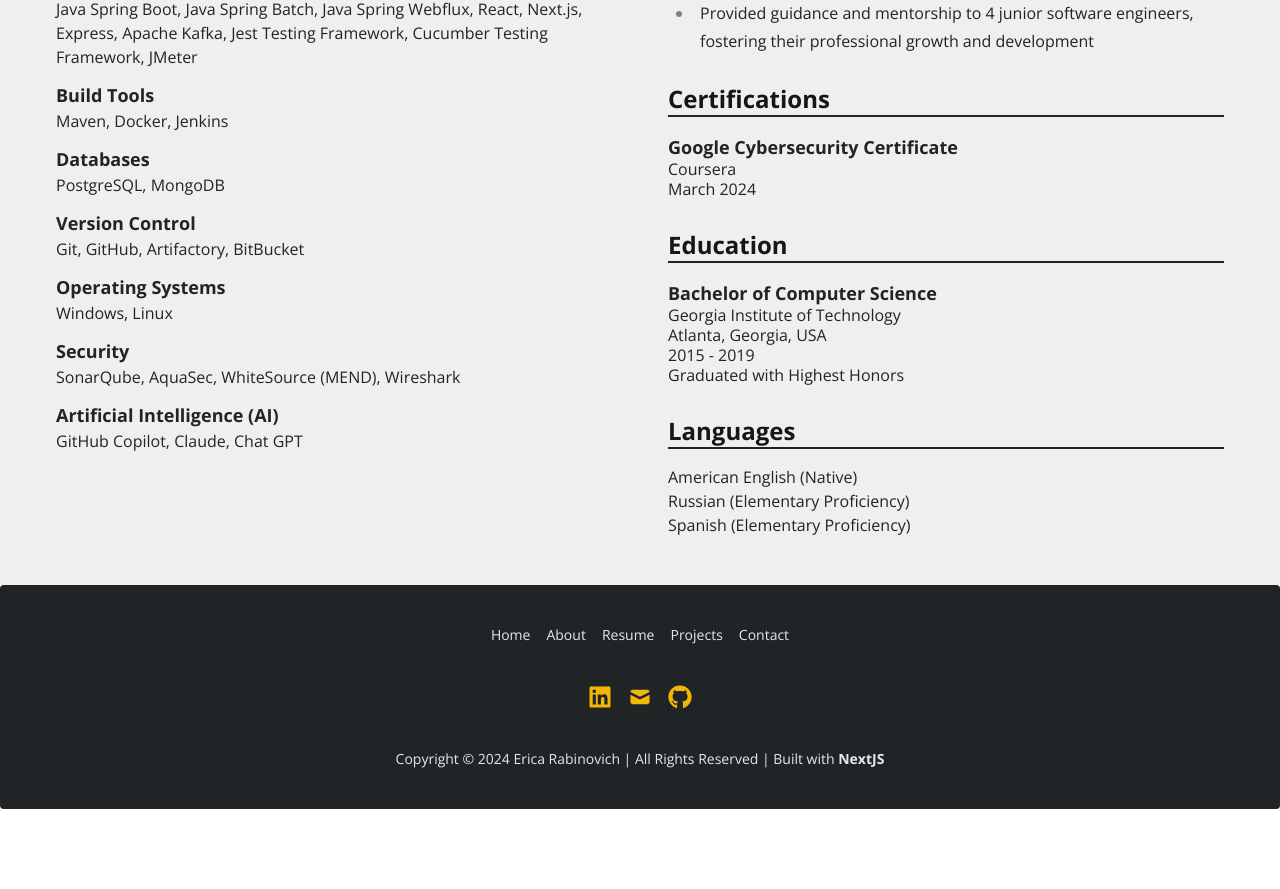
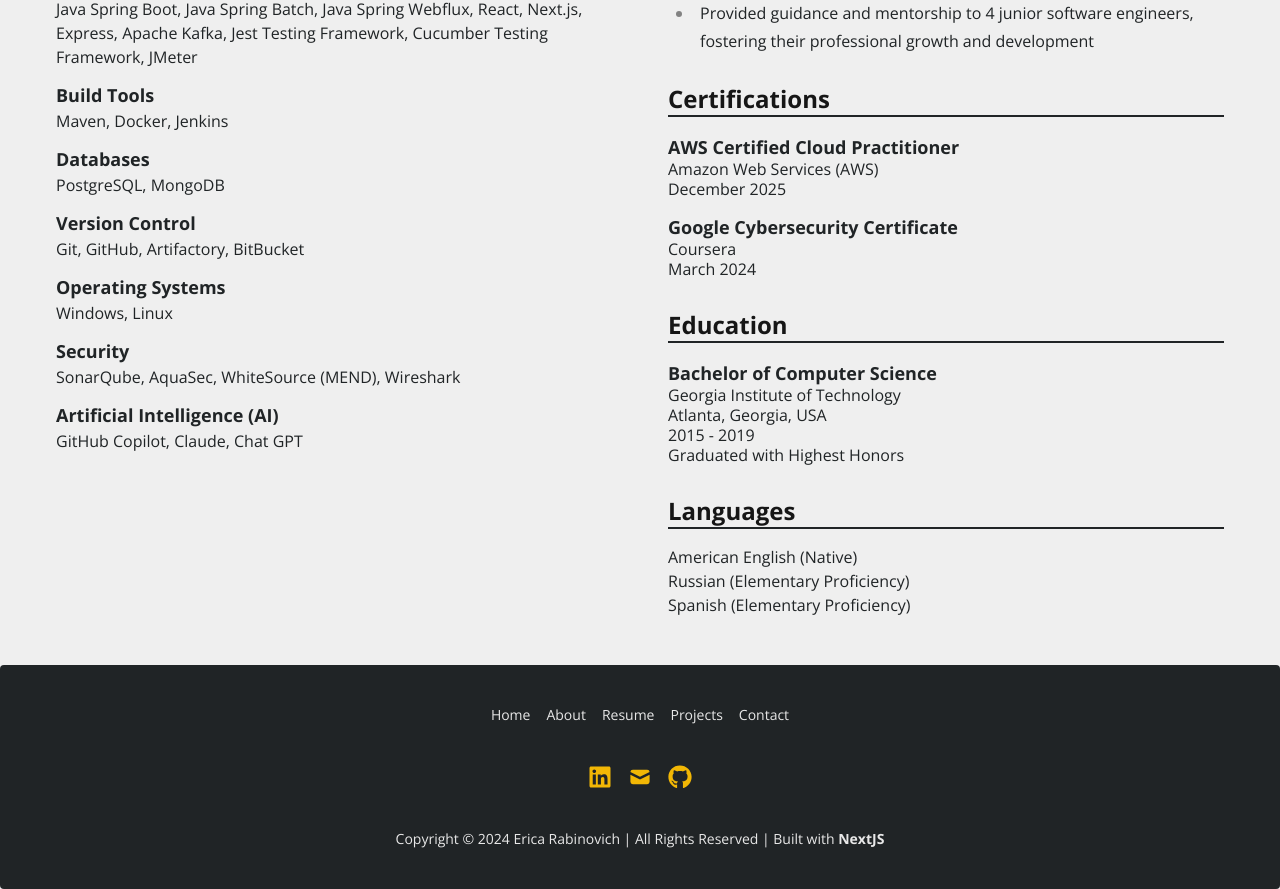
Before and after one commit to erabinovich3/personal-website, a Next.js app: page /resume in a window 1280 px wide. Shown: the part 952-1841 px from the top of the page. Before the commit the page ends 1761 px from the top, so only its background shows below. Built offline with nearby package versions, Linux system fonts and the light colour scheme.

Commit message:
adding aws cert to resume page

```diff
--- a/src/app/(not-home-pages)/resume/page.tsx
+++ b/src/app/(not-home-pages)/resume/page.tsx
@@ -165,6 +165,10 @@
                         </WorkExpBlock>
                     </ResumeSection>
                     <ResumeSection title="Certifications">
+                        <ResumeBlock title="AWS Certified Cloud Practitioner">
+                            <p className="-mt-1">Amazon Web Services (AWS)</p>
+                            <p className="-mt-1">December 2025</p>
+                        </ResumeBlock>
                         <ResumeBlock title="Google Cybersecurity Certificate">
                             <p className="-mt-1">Coursera</p>
                             <p className="-mt-1">March 2024</p>
```
